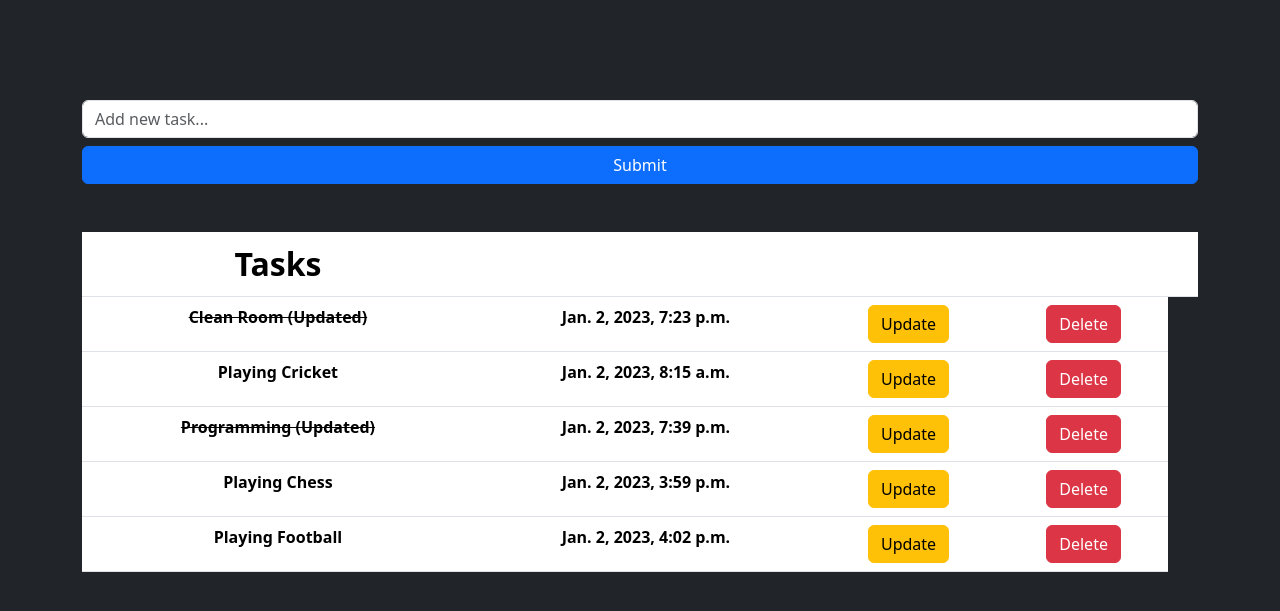
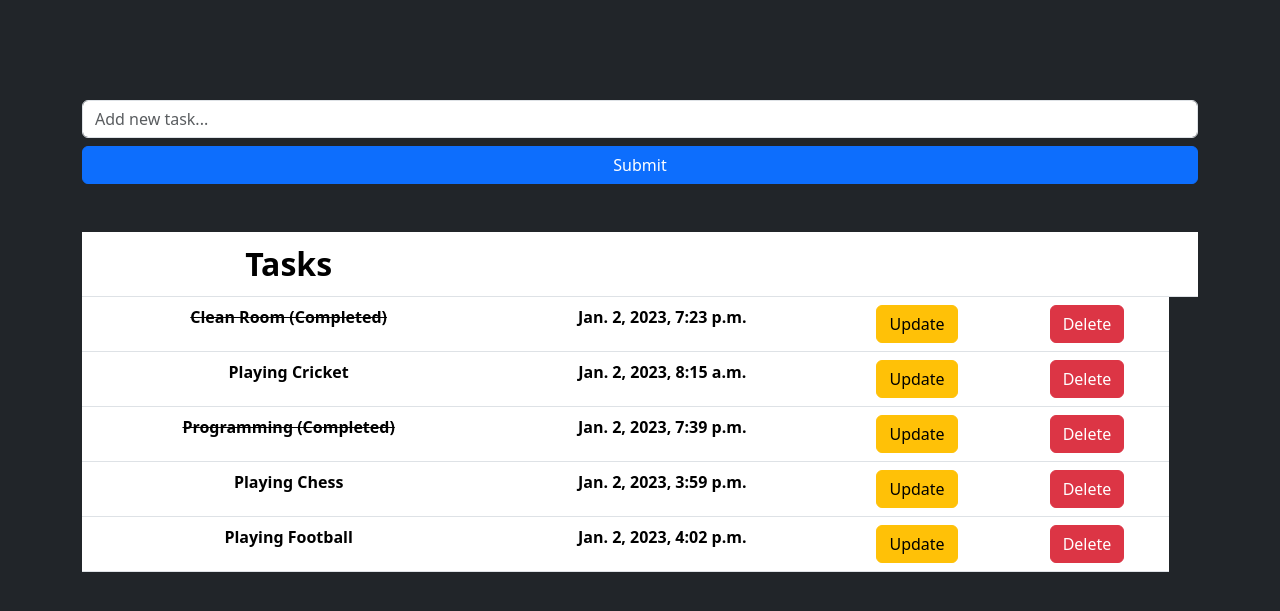
Before and after one commit to Asad474/ToDoList-App, a Django app: page / in a window 1280 px wide. Shown: the top 611 px of the page. Run offline with Django 4.2, Linux system fonts and the light colour scheme; data comes from the database, SQL or seed files in the repository; both versions use the stored data as it was after the commit.

Commit message:
ToDoTask (Updated)

```diff
--- a/ToDoApp/templates/ToDoApp/home.html
+++ b/ToDoApp/templates/ToDoApp/home.html
@@ -28,7 +28,7 @@
             {% for t in tasks %}
                 <tr>
                     {% if t.complete %}
-                        <td><strike>{{t.task}} (Updated)</strike></td>
+                        <td><strike>{{t.task}} (Completed)</strike></td>
 
                     {%else%}
                         <td><span>{{t.task}}</span></td>
```
Also changed, not shown: db.sqlite3.
